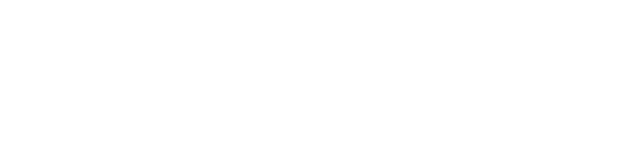
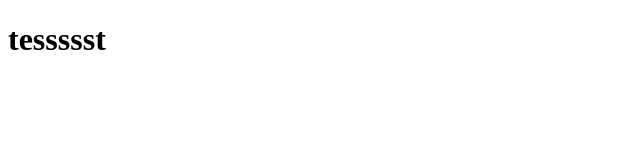
Before and after one commit to khalidhagane/TESSSSSST, a plain HTML site: page index.html in a window 1280 px wide. Shown: the whole page, without its empty margins (0-640 px from the left). Drawn offline with Linux system fonts and the light colour scheme.

Commit message:
add title

```diff
--- a/index.html
+++ b/index.html
@@ -6,6 +6,6 @@
     <title>Document</title>
 </head>
 <body>
-
+    <h1>tessssst</h1>
 </body>
 </html>
```
